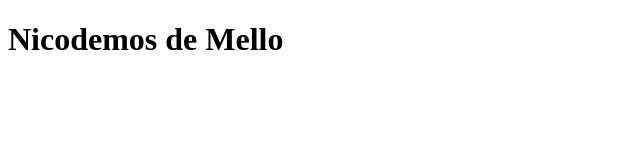
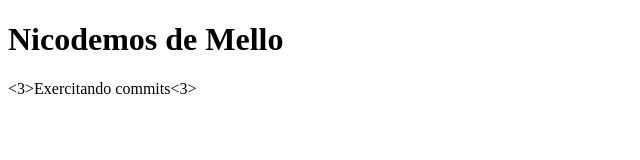
Before and after one commit to NicodemosMello/IniciandoGit, a plain HTML site: page index.html in a window 1280 px wide. Shown: the whole page, without its empty margins (0-640 px from the left). Drawn offline with Linux system fonts and the light colour scheme.

Commit message:
Update index.html Exercitando..
Exercitando commits.

```diff
--- a/index.html
+++ b/index.html
@@ -7,5 +7,6 @@
 </head>
 <body>
     <h1>Nicodemos de Mello</h1>
+    <3>Exercitando commits<3>
 </body>
 </html>
```
